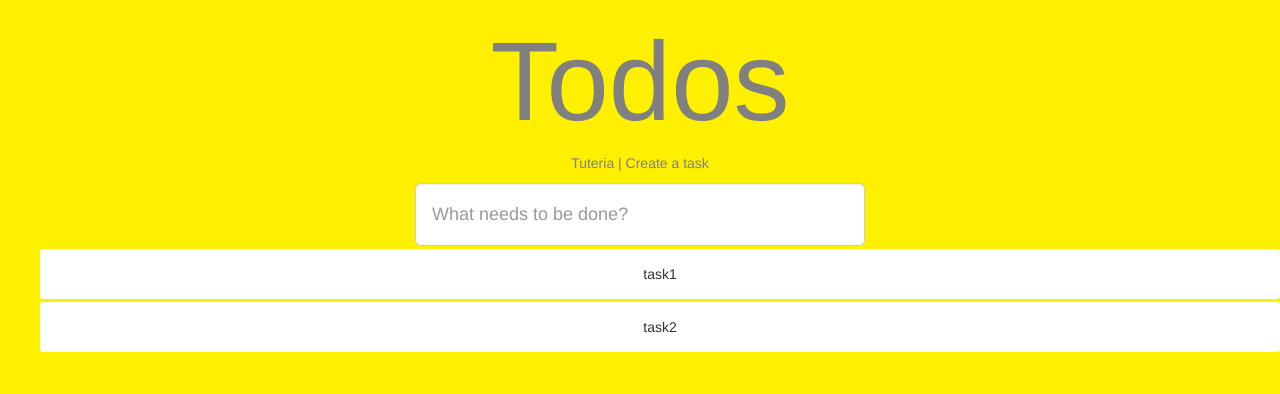
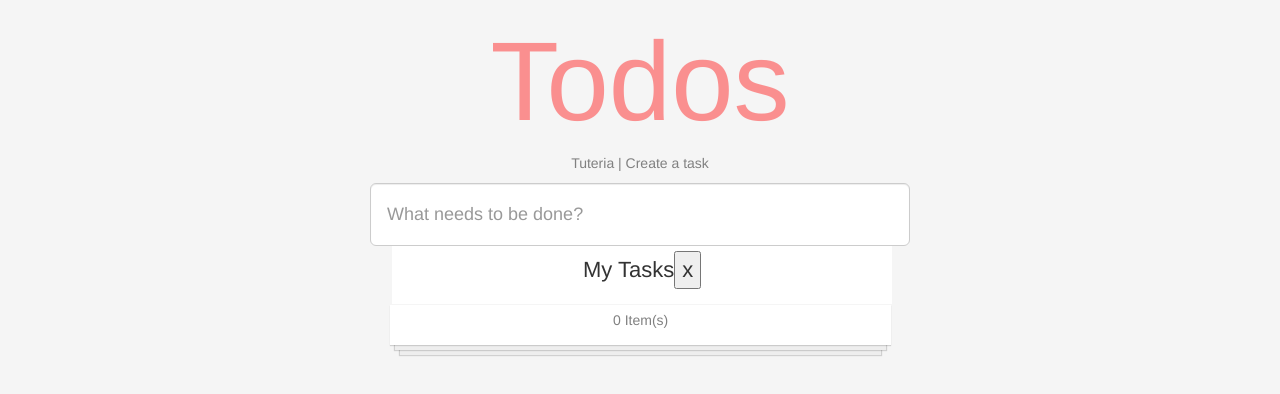
Before and after one commit to adelowokanpelumi/Reatct-Todo-App, a React (Create React App) app: page / in a window 1280 px wide. Shown: the top 394 px of the page. Built offline with nearby package versions, Linux system fonts and the light colour scheme.

Commit message:
Todo App ui Todo App Input Field Todo app list Functionalty

```diff
--- a/src/App.css
+++ b/src/App.css
@@ -1,17 +1,17 @@
 
 body{
-    background-color: #fff000 !important;
+    background-color: #f5f5f5 !important;
     text-align: center;
 }
 h1{
   font-size: 8em !important;
-  color: grey !important;
+  color: rgba(255,50,50,0.52) !important;
 }
 p{
   color: grey !important;
 }
 .input-mysize{
-  width: 25em !important;
+  width: 30em !important;
   height: 3.5em !important;
 }
 form {
@@ -19,11 +19,11 @@ form {
 }
 .form-group {
     text-align: center;
-    padding-bottom: 25px;
+    padding-bottom: 10px;
 }
 #todo {
     margin: 0 auto;
-    width: 500px;
+    width: 400px;
 }
 
 a.close {
@@ -41,6 +41,38 @@ a.close {
   list-style-type: none;
   color: #333;
   padding: 15px;
-  border-radius: 3px;
-  margin-top: 3px;
+  margin-top: -10px;
+  margin-bottom: 10px;
+  margin-right: 31.3%;
+  margin-left: 28.4%;
+  font-size: 22px;
+  text-orientation: capitalize;
 }
+
+.button {
+  margin-left: 30px;
+  background-color: #fff !important;
+}
+
+.filter {
+  background: #fff;
+  box-shadow:
+    /* The top layer shadow */
+    0 1px 1px rgba(0,0,0,0.15),
+    /* The second layer */
+    0 10px 0 -5px #eee,
+    /* The second layer shadow */
+    0 10px 1px -4px rgba(0,0,0,0.15),
+     /* The third layer */
+    0 20px 0 -10px #eee,
+    /* The third layer shadow */
+    0 20px 1px -9px rgba(0,0,0,0.15);
+    /* Padding for demo purposes */
+    padding: 5px;
+    margin-top: -9px;
+     margin-right: 30.4%;
+      margin-left: 30.5%;
+}
+
+.colorg{
+}
--- a/src/App.js
+++ b/src/App.js
@@ -1,60 +1,52 @@
 import React, { Component } from 'react';
 import './App.css';
 import '../node_modules/bootstrap/dist/css/bootstrap.min.css';
-import Header from './header.js';
-import InputField from './inputfield.js'
-import TodoList from './todolist.js'
-import Task from './task.js'
+import AddNewTask from './addtask.js';
+import TodoAppList from './applist.js';
+import Filter from './filter.js';
 
 
 
+class Todo extends React.Component {
+	constructor (props) {
+		super();
+		this.state = {tasks: props.tasks};
+		this.updateList = this.updateList.bind(this);
+    this.removeTask = this.removeTask.bind(this);
+		}
 
-class TodoApp extends Component {
+		updateList(text) {
+			var updatedTasks = this.state.tasks;
+			updatedTasks.unshift(text);
+			this.setState({tasks: updatedTasks});
+      this.updateLocalStorage(updatedTasks);
+		}
 
-  constructor(props){
-    super(props);
-    this.state = {
-      tasks: [
-      {taskName: "task1"},
-      {taskName: "task2"}
-      ]
+    removeTask(text) {
+      var updatedTasks = this.state.tasks;
+      updatedTasks.splice(updatedTasks.indexOf(text), 1);
+      this.setState({tasks: updatedTasks});
+      this.updateLocalStorage(updatedTasks);
     }
-  }
 
-  removeTask(index){
-    const tasks = this.state.tasks.slice(0);
-    tasks.splice(index, 1);
+    updateLocalStorage(updatedTasks) {
+      console.log("Tasks Updated");
+      localStorage.setItems('storedTasks', JSON.stringify(updatedTasks));
 
-    this.setState({tasks: tasks});
-  }
+    }
 
-  createTask(e){
-    if (e.which !== 13)
-      return;
-
-    const tasks = this.state.tasks.slice(0);
-    tasks.push({taskName: e.target.value});
-    this.setState({tasks: tasks});
-  }
+		render(){
+			return (
+			<div>
+				<h1> Todos</h1>
+				<p>Tuteria | Create a task </p>
+				<AddNewTask updateList={this.updateList}/>
+				<TodoAppList tasks= {this.state.tasks} remove={this.removeTask} />
+				<Filter/>
+			</div>
+				);
+		}
+	}
 
 
-  render() {
-    return (
-      <div className="TodoList center">
-      <div className="formgroup ">
-      <Header />
-      <InputField onKeyUphandler={this.createTask.bind((this))} />
-
-      <TodoList>
-      {
-        this.state.tasks.map((task, i) => <Task onClickHandler={this.removeTask.bind(this, i)} taskName={task.taskName} key={i} />) }
-
-      </TodoList>
-      <ul class="list-unstyled" id="todo"></ul>
-      </div>
-      </div>
-    );
-  }
-}
-
-export default TodoApp;
+export default Todo;
--- /dev/null
+++ b/src/addtask.js
@@ -0,0 +1,35 @@
+import React, { Component } from 'react';
+import './App.css';
+import '../node_modules/bootstrap/dist/css/bootstrap.min.css';
+
+
+
+
+class AddNewTask extends React.Component {
+	constructor () {
+		super();
+		this.justSubmitted = this.justSubmitted.bind(this);
+		}
+
+		justSubmitted(event) {
+			event.preventDefault();
+			var input = event.target.querySelector('input');
+			var value = input.value;
+			input.value = '';
+			this.props.updateList(value);
+		}
+
+		render(){
+			return (
+
+		<form onSubmit={this.justSubmitted} >
+		<input type="text" className="form-control input-lg input-mysize"
+      name="todo" placeholder="What needs to be done?"  />
+		</form>
+
+				);
+		}
+	}
+
+
+export default AddNewTask;
--- /dev/null
+++ b/src/applist.js
@@ -0,0 +1,36 @@
+import React, { Component } from 'react';
+import './App.css';
+import '../node_modules/bootstrap/dist/css/bootstrap.min.css';
+
+
+
+
+class TodoAppList extends Component {
+  constructor(){
+    super();
+    this.remove = this.remove.bind(this);
+  }
+
+  remove(elem){
+    var value = elem.target.parentNode.querySelector('span').innerText;
+    this.props.remove(value);
+  }
+
+
+  render() {
+
+  	var items = this.props.tasks.map((elem, i) => {
+  		return <li className="Task" key={i}>
+                <span>{elem}</span>
+                <button onClick={this.remove}>x</button>
+              </li>
+  	});
+    return (
+      <ul>
+      	{items}
+      </ul>
+    );
+  }
+}
+
+export default TodoAppList;
--- a/src/header.js
+++ b/src/filter.js
@@ -2,17 +2,17 @@ import React, { Component } from 'react';
 import './App.css';
 import '../node_modules/bootstrap/dist/css/bootstrap.min.css';
 
-
-class Header extends Component {
+class Filter extends Component {
   render(){
     return(
-      <div>
-      <h1>Todos</h1>
-      <p>Tuteria | Create a task </p>
-      </div>
 
-      );
+
+    <div className="filter" >
+    <p> 0 Item(s)</p>
+    </div>
+
+    );
   }
 }
 
-export default Header;
+export default Filter;
--- a/src/index.js
+++ b/src/index.js
@@ -4,5 +4,14 @@ import './index.css';
 import App from './App';
 import registerServiceWorker from './registerServiceWorker';
 
-ReactDOM.render(<App />, document.getElementById('root'));
+var taskslist = ["My Tasks"];
+
+var tasks = localStorage.getItem('storedTasks');
+
+if(tasks) {
+	taskslist =  JSON.parse(tasks);
+}
+
+
+ReactDOM.render(<App tasks={taskslist} />, document.getElementById('root'));
 registerServiceWorker();
--- a/src/inputfield.js
+++ /dev/null
@@ -1,18 +0,0 @@
-import React, { Component } from 'react';
-import './App.css';
-import '../node_modules/bootstrap/dist/css/bootstrap.min.css';
-
-
-class InputField extends Component {
-
-  render(){
-    return(
-    <form className="role" onsubmit="handle">
-      <input type="text" className="form-control input-lg input-mysize"
-      name="todo" placeholder="What needs to be done?"  />
-      </form>
-    );
-  }
-}
-
-export default InputField;
--- a/src/task.js
+++ /dev/null
@@ -1,20 +0,0 @@
-import React, { Component } from 'react';
-import './App.css';
-import '../node_modules/bootstrap/dist/css/bootstrap.min.css';
-
-
-
-class Task extends Component {
-  render(){
-    return(
-    <div>
-      <li className="Task" onClick={this.props.onClickHandler}>
-      {this.props.taskName}
-      </li>
-        </div>
-
-    );
-  }
-}
-
-export default Task;
--- a/src/todolist.js
+++ /dev/null
@@ -1,14 +0,0 @@
-import React, { Component } from 'react';
-import './App.css';
-import '../node_modules/bootstrap/dist/css/bootstrap.min.css';
-
-
-class TodoList extends Component {
-  render(){
-    return(
-      <ul className="Todo-list">{this.props.children}</ul>
-    );
-  }
-}
-
-export default TodoList;
```
Also changed, not shown: src/TaskCreator.js (added, +23 -0 lines).
